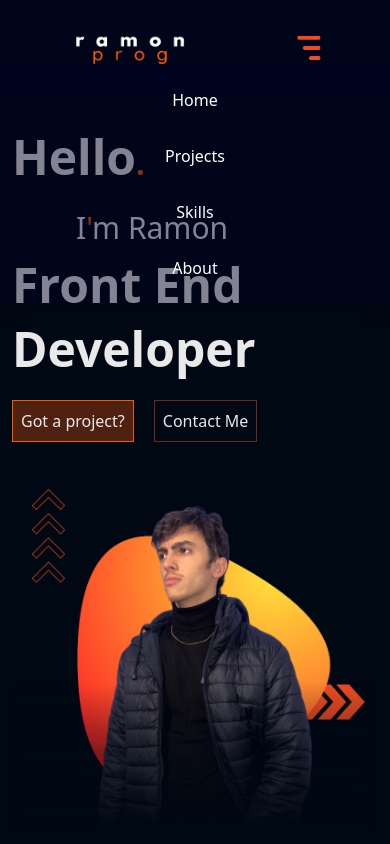
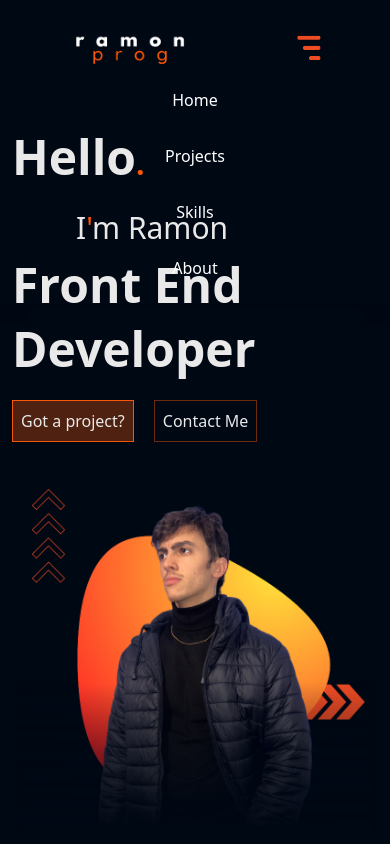
Before and after one commit to ramoncode-exe/my-dev-portfolio, a React (Vite) app: page / in a window 390 px wide. Both pictures are taken after a click on the picture 308 px from the left and 48 px from the top of the page. Shown: the top 844 px of the page. Built offline with nearby package versions, Linux system fonts and the light colour scheme.

Commit message:
Updates Menu

```diff
--- a/src/components/Header.jsx
+++ b/src/components/Header.jsx
@@ -11,7 +11,7 @@ function Header() {
   };
 
   return (
-    <header className="text-white p-4 flex items-center bg-[#00002470] justify-around relative">
+    <header className="text-white p-4 flex items-center bg-[#000814] justify-around relative">
       <motion.img
         whileHover={{ rotate: 5 }}
         src={Logo}
@@ -54,7 +54,7 @@ function Header() {
           initial={{ y: -20, opacity: 0 }}
           animate={{ y: 0, opacity: 1 }}
           transition={{ duration: 0.3 }}
-          className="absolute top-16 left-0 w-full bg-[#00002470] flex flex-col items-center gap-4 p-4 lg:hidden shadow-lg z-10"
+          className="absolute top-16 left-0 w-full bg-[##000814] flex flex-col items-center gap-4 p-4 lg:hidden shadow-lg z-10"
         >
           {["home", "projects", "skills", "about"].map((section, idx) => (
             <a href={`#${section}`} key={idx} onClick={() => setIsOpen(false)}>
```
